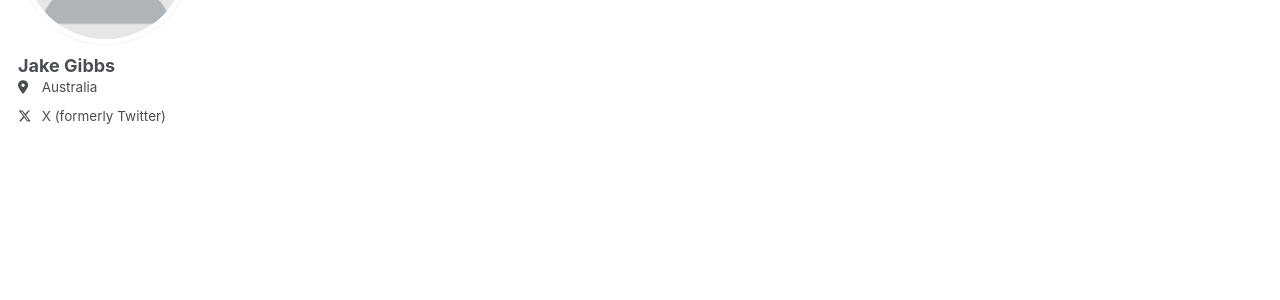
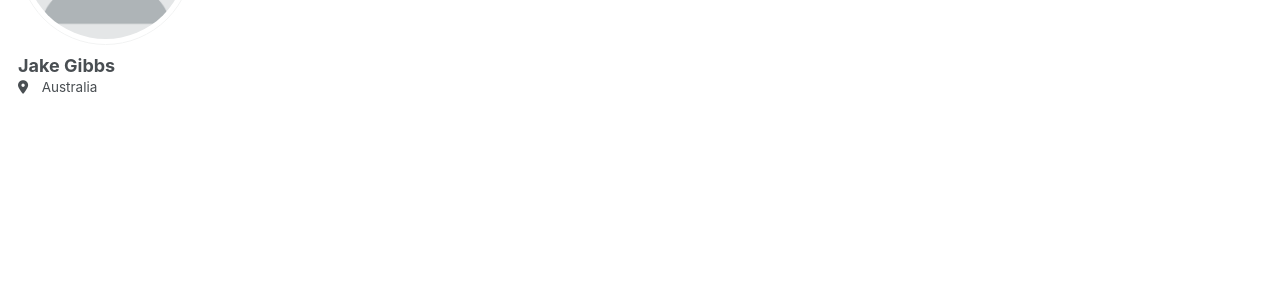
Before and after one commit to jacobsgibbs/jakegibbs.com, a Jekyll site: the page built from _pages/about.md, in a window 1280 px wide. Shown: the part 236-536 px from the top of the page. Built offline with Jekyll 4.4.1, drawn with Linux system fonts in a browser that asks for light colours.

Commit message:
Update _config.yml

```diff
--- a/_config.yml
+++ b/_config.yml
@@ -66,7 +66,7 @@ author:
   steam            : # Username
   telegram         : # URL
   tumblr           : # Username
-  twitter          :  "jacobsgibbs"
+  twitter          : # "jacobsgibbs"
   vine             : # Username
   weibo            : # Username
   wikipedia        : # Username
```
